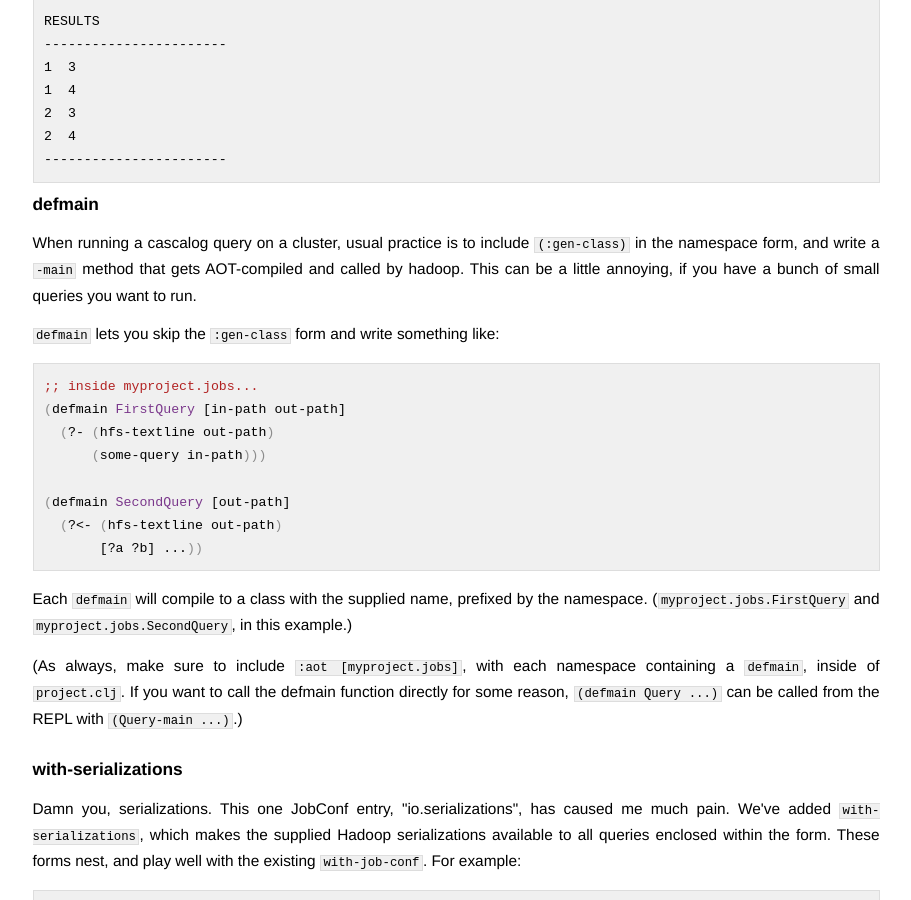
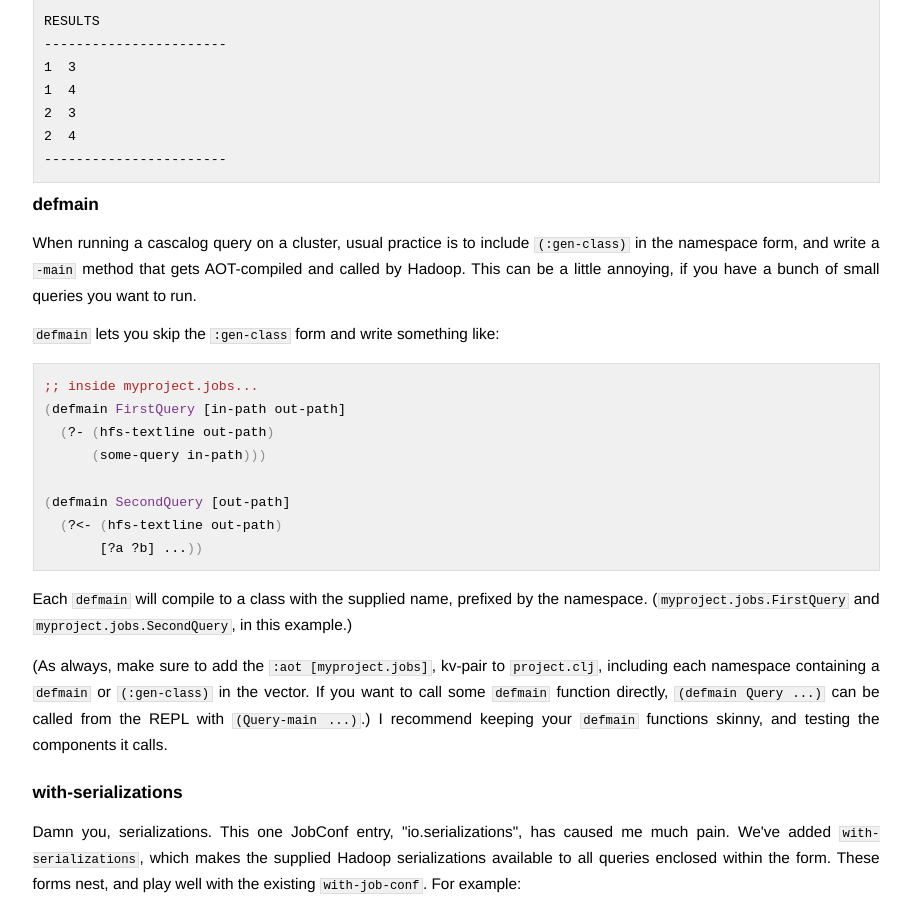
Before and after one commit to sritchie/sritchie.github.io, a Jekyll site: the page built from _posts/2011-09-26-cascalog-181-released.html, in a window 1280 px wide and 900 px high, scrolled down 670 px. Shown: the whole window, without its empty margins (184-1095 px from the left). Built offline with Jekyll 4.4.1, drawn with Linux system fonts in a browser that asks for light colours; Markdown is read by kramdown in place of the engine named in the settings.

Commit message:
few typos.

```diff
--- a/_posts/2011-09-26-cascalog-181-released.html
+++ b/_posts/2011-09-26-cascalog-181-released.html
@@ -67,7 +67,7 @@ This results in the following on <code>stdout</code>:
 
 
 <p>
-When running a cascalog query on a cluster, usual practice is to include <code>(:gen-class)</code> in the namespace form, and write a <code>-main</code> method that gets AOT-compiled and called by hadoop. This can be a little annoying, if you have a bunch of small queries you want to run.
+When running a cascalog query on a cluster, usual practice is to include <code>(:gen-class)</code> in the namespace form, and write a <code>-main</code> method that gets AOT-compiled and called by Hadoop. This can be a little annoying, if you have a bunch of small queries you want to run.
 </p>
 <p>
 <code>defmain</code> lets you skip the <code>:gen-class</code> form and write something like:
@@ -90,7 +90,7 @@ When running a cascalog query on a cluster, usual practice is to include <code>(
 Each <code>defmain</code> will compile to a class with the supplied name, prefixed by the namespace. (<code>myproject.jobs.FirstQuery</code> and <code>myproject.jobs.SecondQuery</code>, in this example.)
 </p>
 <p>
-(As always, make sure to include <code>:aot [myproject.jobs]</code>, with each namespace containing a <code>defmain</code>, inside of <code>project.clj</code>. If you want to call the defmain function directly for some reason, <code>(defmain Query ...)</code> can be called from the REPL with <code>(Query-main ...)</code>.)
+(As always, make sure to add the <code>:aot [myproject.jobs]</code>, kv-pair to <code>project.clj</code>, including each namespace containing a <code>defmain</code> or <code>(:gen-class)</code> in the vector. If you want to call some <code>defmain</code> function directly, <code>(defmain Query ...)</code> can be called from the REPL with <code>(Query-main ...)</code>.) I recommend keeping your <code>defmain</code> functions skinny, and testing the components it calls.
 </p>
 </div>
 
--- a/org/_posts/2011-09-26-cascalog-181-released.org
+++ b/org/_posts/2011-09-26-cascalog-181-released.org
@@ -43,7 +43,7 @@ RESULTS
 
 ** defmain
 
-When running a cascalog query on a cluster, usual practice is to include =(:gen-class)= in the namespace form, and write a =-main= method that gets AOT-compiled and called by hadoop. This can be a little annoying, if you have a bunch of small queries you want to run.
+When running a cascalog query on a cluster, usual practice is to include =(:gen-class)= in the namespace form, and write a =-main= method that gets AOT-compiled and called by Hadoop. This can be a little annoying, if you have a bunch of small queries you want to run.
 
 =defmain= lets you skip the =:gen-class= form and write something like:
 
@@ -60,7 +60,7 @@ When running a cascalog query on a cluster, usual practice is to include =(:gen-
 
 Each =defmain= will compile to a class with the supplied name, prefixed by the namespace. (=myproject.jobs.FirstQuery= and =myproject.jobs.SecondQuery=, in this example.)
 
-(As always, make sure to include =:aot [myproject.jobs]=, with each namespace containing a =defmain=, inside of =project.clj=. If you want to call the defmain function directly for some reason, =(defmain Query ...)= can be called from the REPL with =(Query-main ...)=.)
+(As always, make sure to add the =:aot [myproject.jobs]=, kv-pair to =project.clj=, including each namespace containing a =defmain= or =(:gen-class)= in the vector. If you want to call some =defmain= function directly, =(defmain Query ...)= can be called from the REPL with =(Query-main ...)=.) I recommend keeping your =defmain= functions skinny, and testing the components it calls.
 
 ** with-serializations
 
```
